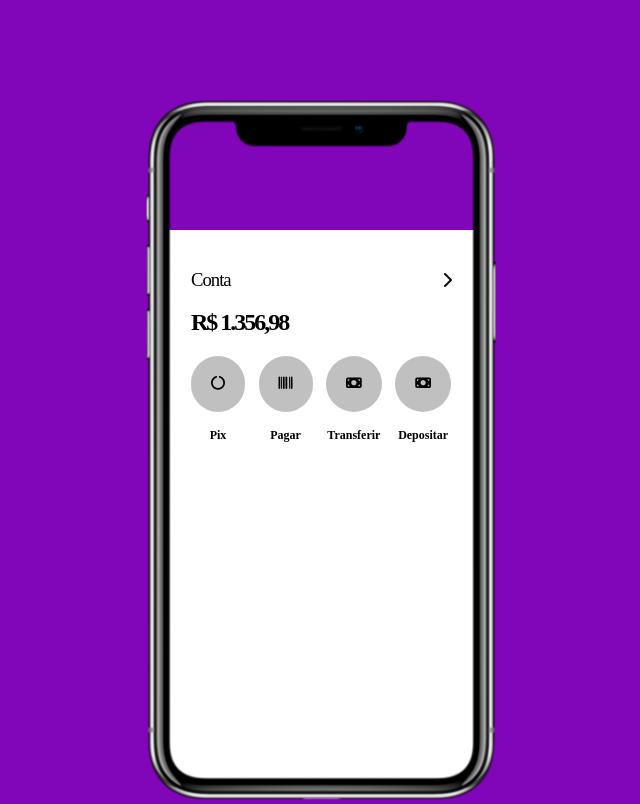
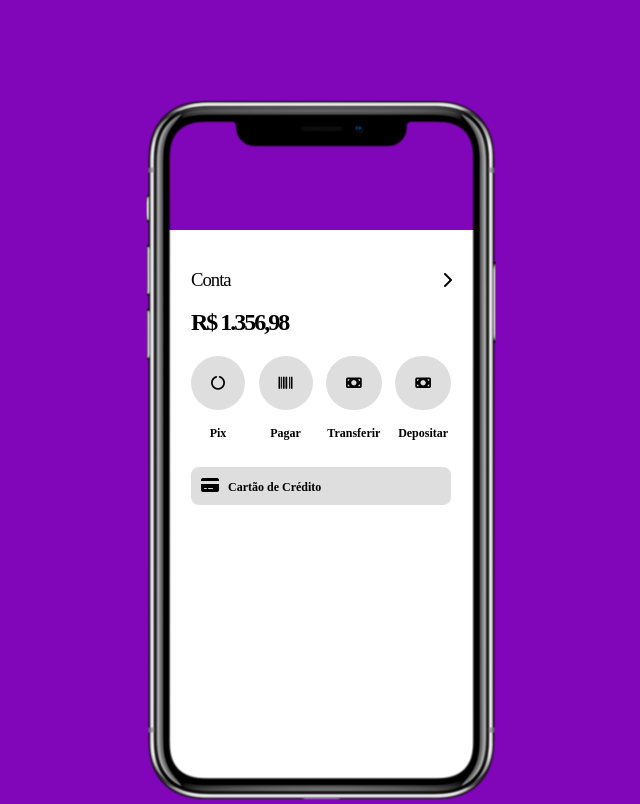
Before and after one commit to DAST-87/Layout_App_Nubank, a plain HTML site: page index.html in a window 1280 px wide. Shown: the whole page, without its empty margins (319-959 px from the left). Drawn offline with Linux system fonts and the light colour scheme.

Commit message:
Atualização

```diff
--- a/css/style.css
+++ b/css/style.css
@@ -87,8 +87,8 @@ figure{
 
 
 }
-.ico_pix{
-    background-color: silver;
+.ico_pix i{
+    background-color: rgba(192, 192, 192, 0.521);
     padding: 20px;
     border-radius: 100px;
     font-size: 14px;
@@ -110,8 +110,8 @@ figure{
 
 
 }
-.ico_pagar{
-    background-color: silver;
+.ico_pagar i{
+    background-color: rgba(192, 192, 192, 0.521);
     padding: 20px;
     border-radius: 100px;
     font-size: 14px;
@@ -133,8 +133,8 @@ figure{
 
 
 }
-.ico_transf{
-    background-color: silver;
+.ico_transf i{
+    background-color: rgba(192, 192, 192, 0.521);
     padding: 20px;
     border-radius: 100px;
     font-size: 14px;
@@ -154,8 +154,8 @@ figure{
 
 
 }
-.ico_depos{
-    background-color: silver;
+.ico_depos i{
+    background-color: rgba(192, 192, 192, 0.521);
     padding: 20px;
     border-radius: 100px;
     font-size: 14px;
@@ -168,3 +168,20 @@ figure{
     color: black;
 
 }
+.cartao_credito{
+    background-color: ;
+    padding: 10px 30px 0 30px;
+}
+.cartao_credito_content{
+    background-color: rgba(192, 192, 192, 0.521);
+    padding: 10px;
+    border-radius: 8px;
+}
+.cartao_credito_content a{
+    text-decoration: none;
+    font-family: Gotham;
+    font-weight: 600;
+    font-size: 12px;
+    color: black;
+    margin-left: 5px;
+}
--- a/index.html
+++ b/index.html
@@ -36,12 +36,18 @@
                             <div class="pagar"><h4>Pagar</h4> </div>
                         </div>
                         <div class="bol_3">
-                            <div class="ico_transf"> <i class="fas fa-money-bill"></i></div>
+                            <div class="ico_transf"><a href="#"> <i class="fas fa-money-bill"></i></a></div>
                             <div class="Transferir"><h4>Transferir</h4> </div>
                         </div>
                         <div class="bol_4">
                             <div class="ico_depos"> <i class="fas fa-money-bill"></i></div>
                             <div class="Depositar"><h4>Depositar</h4> </div>
+                        </div>
+                    </div>
+                    <div class="cartao_credito">
+                        <div class="cartao_credito_content">
+                            <i class="fas fa-credit-card"></i>
+                        <a href="#">Cartão de Crédito</a>
                         </div>
                     </div>
                 </div>
```
